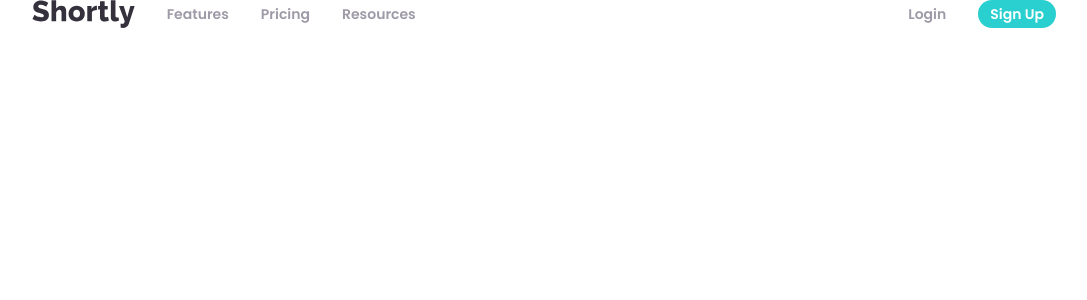
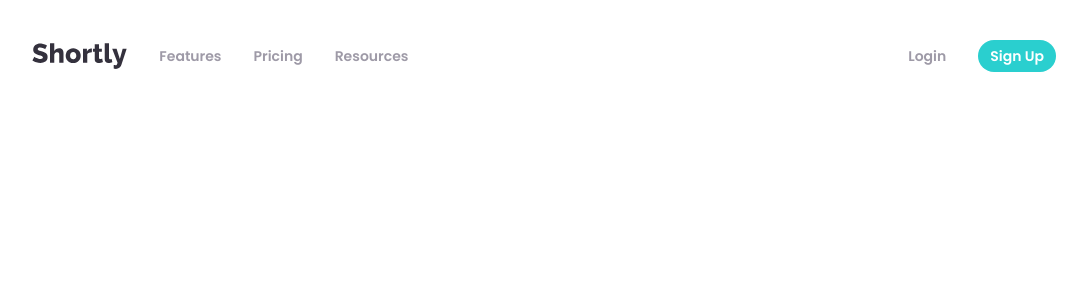
Before and after one commit to FriedAxons/url-shortening-api-landing-page, a React (Vite) app: page / in a window 1280 px wide. Shown: the top 300 px of the page, without its empty margins (96-1183 px from the left). Built offline with nearby package versions, Linux system fonts and the light colour scheme.

Commit message:
Style Navbar and App component

```diff
--- a/src/App.tsx
+++ b/src/App.tsx
@@ -1,7 +1,11 @@
 import Navbar from "./components/Navbar";
 
 const App = () => {
-  return <Navbar />;
+  return (
+    <div className="lg:x-p mx-p">
+      <Navbar />
+    </div>
+  );
 };
 
 export default App;
--- a/src/components/Navbar.tsx
+++ b/src/components/Navbar.tsx
@@ -4,11 +4,11 @@ const Navbar = () => {
   const isMobile = useIsMobile();
 
   const MobileNavbar = () => (
-    <div className="flex flex-row justify-between items-center mx-p">
+    <div className="flex flex-row justify-between items-center">
       <img
         src="/url-shortening-api-landing-page/icons/logo.svg"
         alt="Logo"
-        className="h-[28px]"
+        className="h-[30px]"
       />
       <svg
         xmlns="http://www.w3.org/2000/svg"
@@ -21,30 +21,28 @@ const Navbar = () => {
   );
 
   const DesktopNavbar = () => (
-    <div className="flex flex-row justify-between items-center x-p">
+    <nav className="flex flex-row justify-between items-center">
       <div className="flex flex-row items-center text-grayishviolet text-sm font-semibold gap-x-8">
         <img
           src="/url-shortening-api-landing-page/icons/logo.svg"
           alt="Logo"
-          className="h-[28px]"
+          className="h-[26px]"
         />
-        <p>Features</p>
-        <p>Pricing</p>
-        <p>Resources</p>
+        <button className="hover:font-bold">Features</button>
+        <button className="hover:font-bold">Pricing</button>
+        <button className="hover:font-bold">Resources</button>
       </div>
 
       <div className="flex flex-row text-sm font-semibold gap-x-8">
-        <button className="text-grayishviolet">Login</button>
-        <button className="py-1 px-3 text-white bg-cyan rounded-full">
+        <button className="text-grayishviolet hover:font-bold">Login</button>
+        <button className="py-1.5 px-3 text-white bg-cyan rounded-full">
           Sign Up
         </button>
       </div>
-    </div>
+    </nav>
   );
 
-  return (
-    <nav className="">{isMobile ? <MobileNavbar /> : <DesktopNavbar />}</nav>
-  );
+  return <>{isMobile ? <MobileNavbar /> : <DesktopNavbar />}</>;
 };
 
 export default Navbar;
--- a/src/index.css
+++ b/src/index.css
@@ -10,10 +10,10 @@
 
 @layer utilities {
   .x-p {
-    @apply px-32;
+    @apply px-32 py-10;
   }
 
   .mx-p {
-    @apply px-5;
+    @apply px-5 py-8;
   }
 }
```
